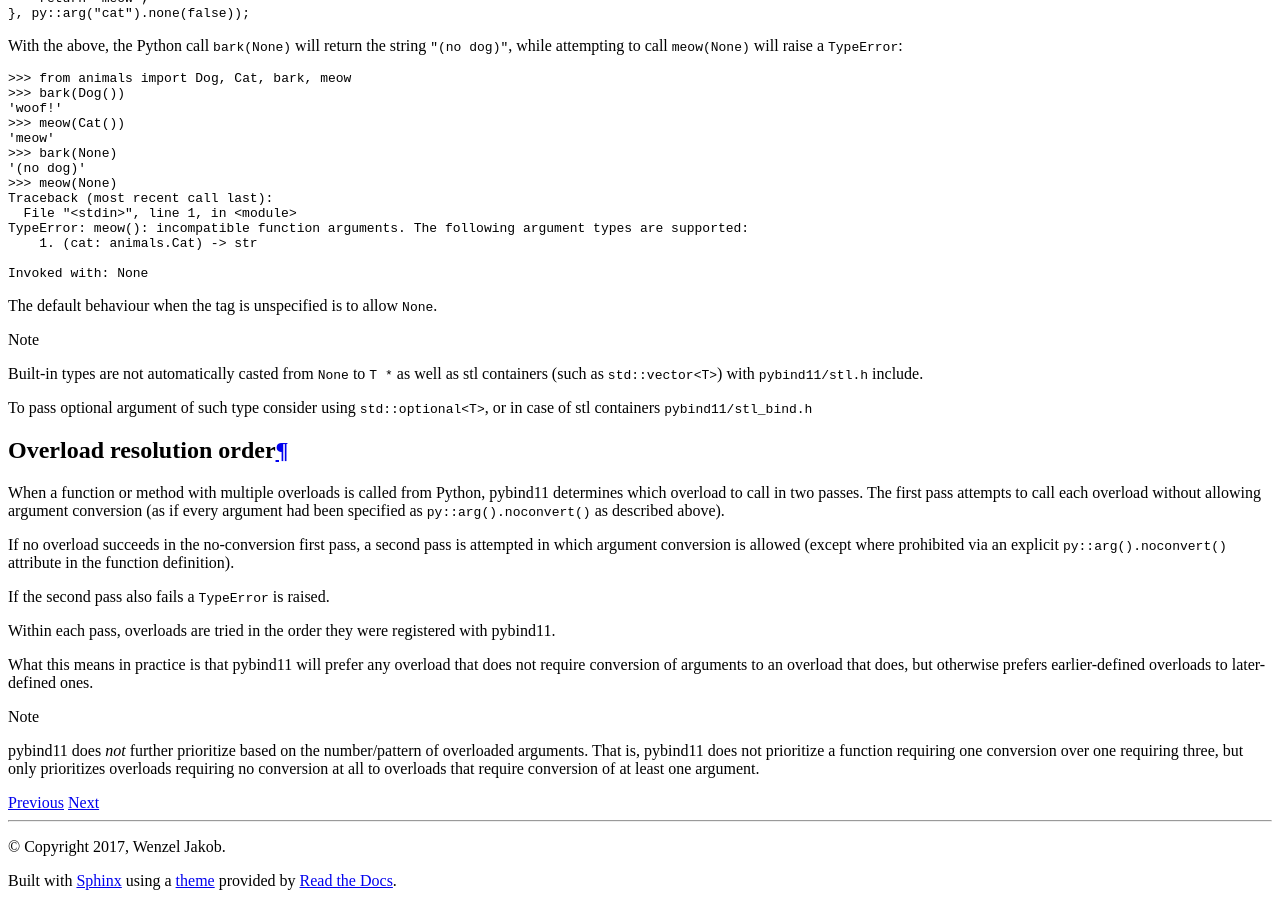
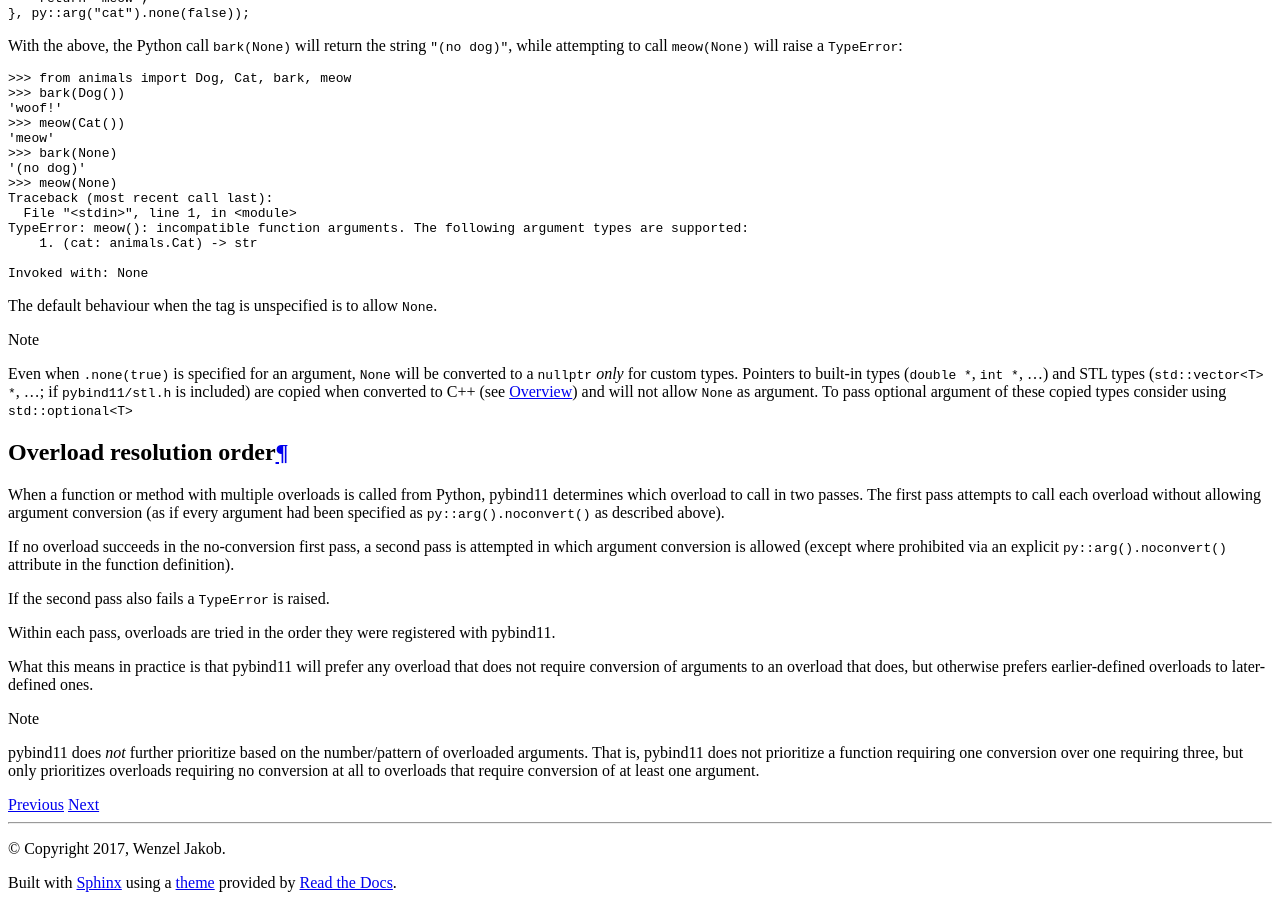
Before and after one commit to pybind/pybind11, a Sphinx documentation site: the page built from docs/advanced/functions.rst, in a window 1280 px wide and 900 px high, scrolled down 5888 px. Built offline with Sphinx 7.4.7 and the Read the Docs theme 2.0.0, drawn with Linux system fonts in a browser that asks for light colours.

Commit message:
doc: reword 'none-to-pointer' note message

```diff
--- a/docs/advanced/functions.rst
+++ b/docs/advanced/functions.rst
@@ -469,11 +469,11 @@ The default behaviour when the tag is unspecified is to allow ``None``.
 
 .. note::
 
-    Built-in types are not automatically casted from ``None`` to ``T *`` as well as stl
-    containers (such as ``std::vector<T>``) with ``pybind11/stl.h`` include.
-
-    To pass optional argument of such type consider using ``std::optional<T>``, or in case of stl containers
-    ``pybind11/stl_bind.h``
+    Even when ``.none(true)`` is specified for an argument, ``None`` will be converted to a
+    ``nullptr`` *only* for custom types. Pointers to built-in types (``double *``, ``int *``, ...) and
+    STL types (``std::vector<T> *``, ...; if ``pybind11/stl.h`` is included) are copied when converted
+    to C++ (see :doc:`/advanced/cast/overview`) and will not allow ``None`` as argument.
+    To pass optional argument of these copied types consider using ``std::optional<T>``
 
 Overload resolution order
 =========================
```
